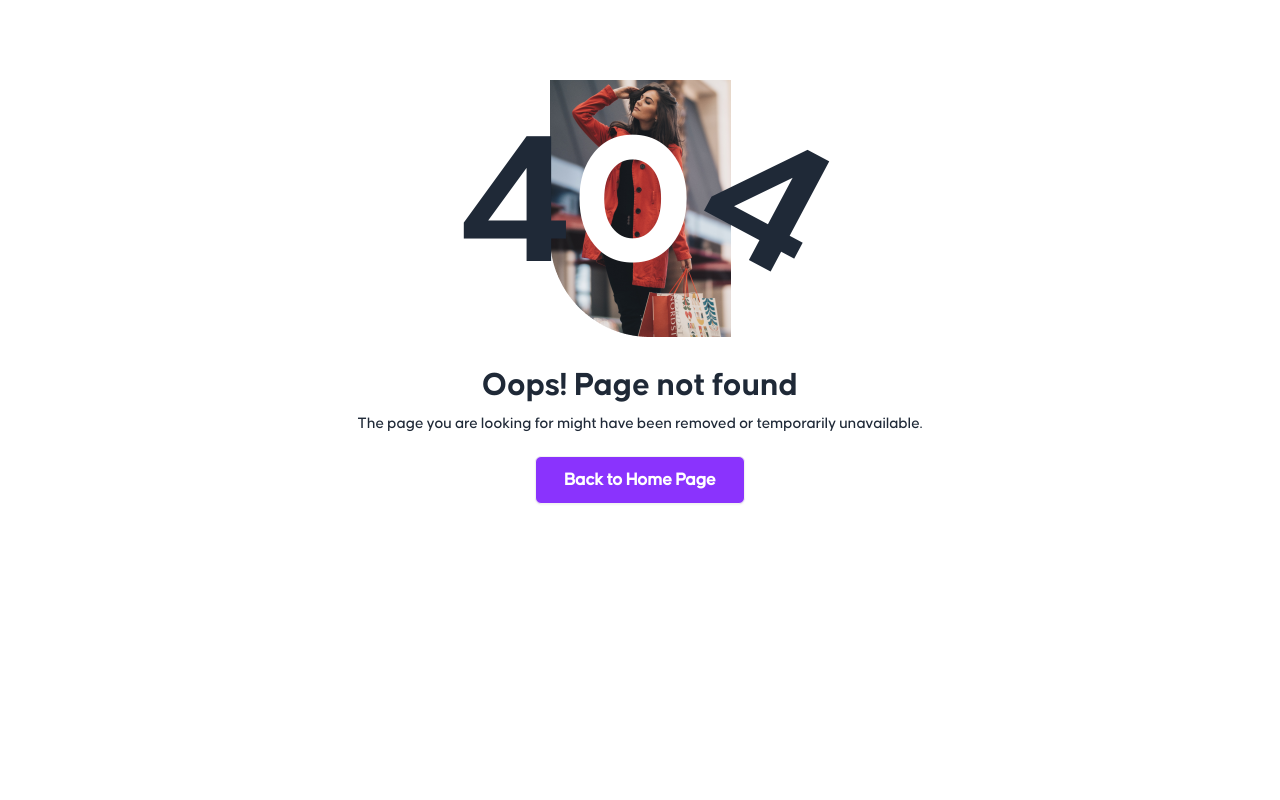
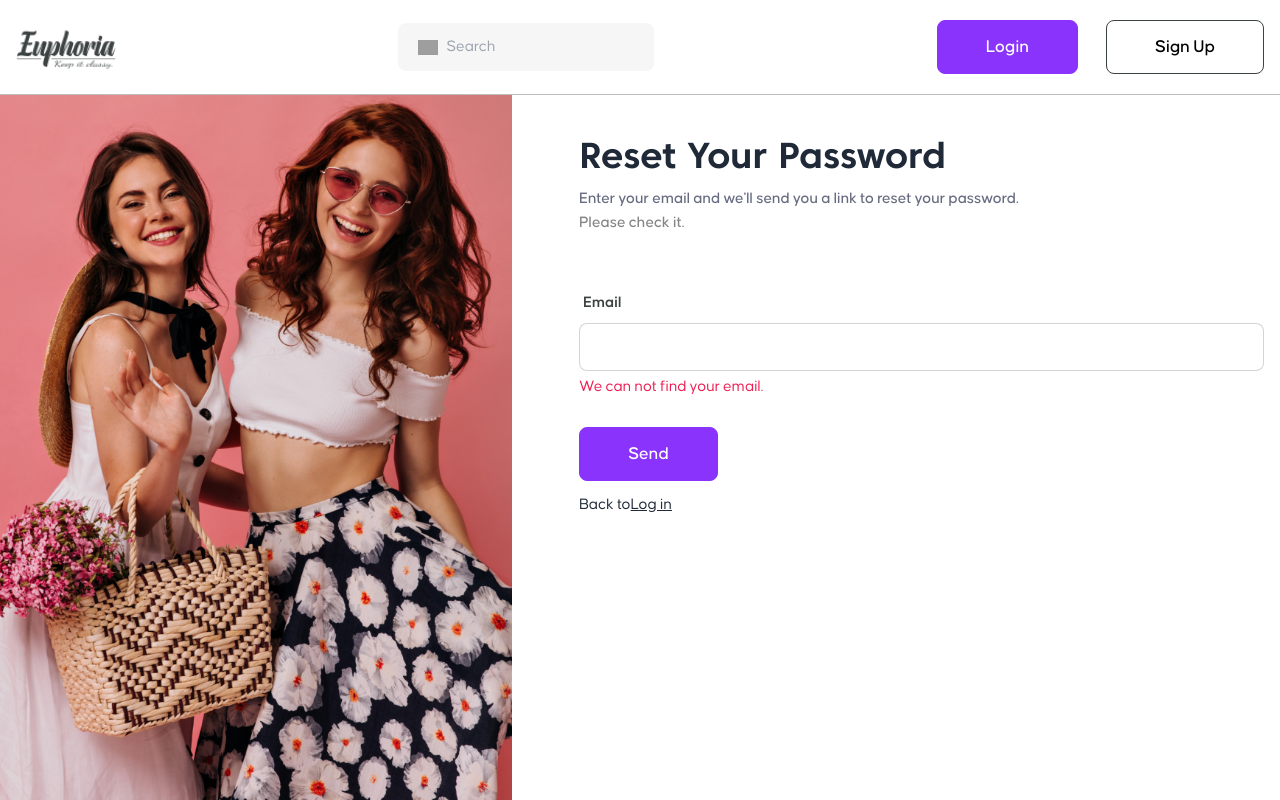
Before and after one commit to anamulhaque22/clothing-shop, a Next.js app: page /reset-password in a window 1280 px wide. Before the commit this address had no page. Built offline with nearby package versions, Linux system fonts and the light colour scheme; grey boxes are pictures that could not be loaded.

Commit message:
reset password ui

```diff
--- /dev/null
+++ b/app/(auth)/check-email/page.jsx
@@ -0,0 +1,48 @@
+import Image from "next/image";
+import Link from "next/link";
+import { MdOutlineKeyboardArrowLeft } from "react-icons/md";
+
+export default function CheckEmailPage() {
+  return (
+    <div className="relative">
+      <div className="container">
+        <div className="flex justify-center md:justify-start md:flex-row-reverse">
+          <div className="absolute w-2/5 left-0 top-0 hidden md:block">
+            <Image
+              src={"/images/check-email-page-bg.png"}
+              width={599}
+              height={500}
+              alt="sign up"
+              className="w-full h-[calc(100vh_-_95px)] object-fill"
+            />
+          </div>
+          <div className="basis-full sm:basis-4/5 md:basis-3/5 md:pl-16 mt-11">
+            <div className="mb-6 md:mb-8">
+              <h3 className="font-core-sans-bold font-bold text-2xl md:text-4xl mb-2">
+                Check Email
+              </h3>
+
+              <p className="font-causten-medium font-medium text-base text-[rgba(102_,102_,102_,0.8)]">
+                Please check your email inbox and click on the provided link to
+                reset your password . If you don’t receive email,{" "}
+                <span className="text-primary font-bold">
+                  Click here to resend
+                </span>
+              </p>
+            </div>
+
+            <p className="text-base font-causten-regular mt-3 flex items-center">
+              <MdOutlineKeyboardArrowLeft color="#3C4242" size={"20"} />
+              <span>
+                Back to{" "}
+                <Link href="/login" className="underline">
+                  Log in
+                </Link>
+              </span>
+            </p>
+          </div>
+        </div>
+      </div>
+    </div>
+  );
+}
--- /dev/null
+++ b/app/(auth)/reset-password/page.jsx
@@ -0,0 +1,65 @@
+import InputText from "@/components/Input/InputText";
+import Image from "next/image";
+import Link from "next/link";
+
+export default function ResetPasswordPage() {
+  return (
+    <div className="relative">
+      <div className="container">
+        <div className="flex justify-center md:justify-start md:flex-row-reverse">
+          <div className="absolute w-2/5 left-0 top-0 hidden md:block">
+            <Image
+              src={"/images/reset-password-bg.png"}
+              width={599}
+              height={500}
+              alt="sign up"
+              className="w-full h-[calc(100vh_-_95px)] object-fill"
+            />
+          </div>
+          <div className="basis-full sm:basis-4/5 md:basis-3/5 md:pl-16 mt-11">
+            <div className="mb-6 md:mb-12">
+              <h3 className="font-core-sans-bold font-bold text-2xl md:text-4xl mb-2">
+                Reset Your Password
+              </h3>
+              <p className="font-causten-medium font-medium text-base text-[#676B80]">
+                Enter your email and we{"'"}ll send you a link to reset your
+                password.
+              </p>
+              <p className="font-causten-medium font-medium text-base text-[rgba(102_,102_,102_,0.8)]">
+                Please check it.
+              </p>
+            </div>
+
+            <form className="flex flex-col gap-y-5 md:gap-y-7 mt-7">
+              <div>
+                <InputText
+                  type="email"
+                  containerStyle="mt-0 "
+                  labelTitle="Email"
+                />
+                <p className="text-[#EE1D52] font-causten-regular text-base font-normal mt-1">
+                  We can not find your email.
+                </p>
+              </div>
+
+              <div>
+                <button
+                  type="submit"
+                  className="bg-primary border border-primary font-causten-medium text-lg rounded-lg px-12 py-3 text-white"
+                >
+                  Send
+                </button>
+                <p className="text-base font-causten-regular mt-3">
+                  Back to
+                  <Link href="/login" className="underline">
+                    Log in
+                  </Link>
+                </p>
+              </div>
+            </form>
+          </div>
+        </div>
+      </div>
+    </div>
+  );
+}
--- a/components/Auth/CheckEmail.jsx
+++ /dev/null
@@ -1,7 +0,0 @@
-export default function CheckEmail() {
-  return (
-    <div>
-      <h1>Check Email</h1>
-    </div>
-  );
-}
--- a/components/Auth/Register.jsx
+++ b/components/Auth/Register.jsx
@@ -25,7 +25,7 @@ export default function Register() {
             </h3>
             <LoginWithSocial />
 
-            <form className="flex flex-col gap-y-5 md:gap-y-7">
+            <form className="flex flex-col gap-y-5 md:gap-y-7 mt-7">
               <InputText
                 type="email"
                 containerStyle="mt-0 "
@@ -42,22 +42,20 @@ export default function Register() {
                 </Link>
               </div>
 
-              <div>
-                <div className="flex gap-x-2 items-center">
+              <div className="flex gap-y-2 flex-col">
+                <div className="flex gap-x-2 items-start sm:items-center">
                   <input
                     type="checkbox"
-                    defaultChecked
-                    className="checkbox checkbox-md"
+                    className="checkbox checkbox-md rounded-md border-secondary checked:border-secondary [--chkbg:theme(colors.secondary)] [--chkfg:white]"
                   />
                   <p className="font-causten-medium font-medium text-lg text-secondary-light">
                     Agree to our Terms of use and Privacy Policy
                   </p>
                 </div>
-                <div className="flex gap-x-2 items-center">
+                <div className="flex gap-x-2 items-start sm:items-center">
                   <input
                     type="checkbox"
-                    defaultChecked
-                    className="checkbox checkbox-md"
+                    className="checkbox checkbox-md rounded-md border-secondary checked:border-secondary [--chkbg:theme(colors.secondary)] [--chkfg:white]"
                   />
                   <p className="font-causten-medium font-medium text-lg text-secondary-light">
                     Subscribe to our monthly newsletter
@@ -65,6 +63,7 @@ export default function Register() {
                 </div>
               </div>
 
+              <div>
                 <button
                   type="submit"
                   className="bg-primary border border-primary font-causten-medium text-lg rounded-lg px-12 py-3 text-white"
@@ -72,11 +71,12 @@ export default function Register() {
                   Sign In
                 </button>
                 <p className="text-base font-causten-regular mt-3">
-                Don{"'"}t have an account?{" "}
-                <Link href="register" className="underline">
-                  Sing up
+                  Already have an account?
+                  <Link href="/login" className="underline">
+                    Log in
                   </Link>
                 </p>
+              </div>
             </form>
           </div>
         </div>
--- a/components/Auth/ResetPassword.jsx
+++ /dev/null
@@ -1,7 +0,0 @@
-export default function ResetPassword() {
-  return (
-    <div>
-      <h1>Reset Password</h1>
-    </div>
-  );
-}
```
Also changed, not shown: public/images/check-email-page-bg.png (added), public/images/reset-password-bg.png (added). Lines whose indentation alone changed are shown as unchanged.
